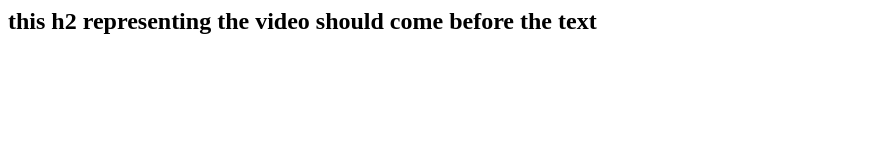
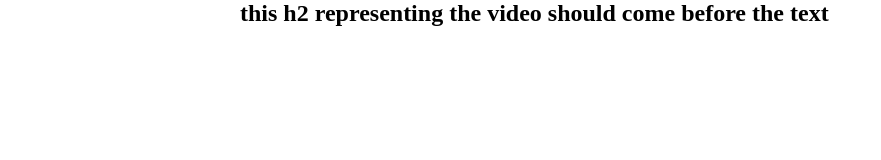
Before and after one commit to hsribei/teachable-markdown, a website built with Parcel: page index.html in a window 1280 px wide. Shown: the whole page, without its empty margins (0-881 px from the left). Built offline with nearby package versions, Linux system fonts and the light colour scheme; no server answers.

Commit message:
Improve localhost preview

```diff
--- a/index.html
+++ b/index.html
@@ -1,4 +1,12 @@
 <html>
+  <head>
+    <style type="text/css" media="screen">
+      body {
+        width: 800px;
+        margin: auto;
+      }
+    </style>
+  </head>
   <body>
     <script src="./index.js"></script>
     <div class="lecture-content">
```
